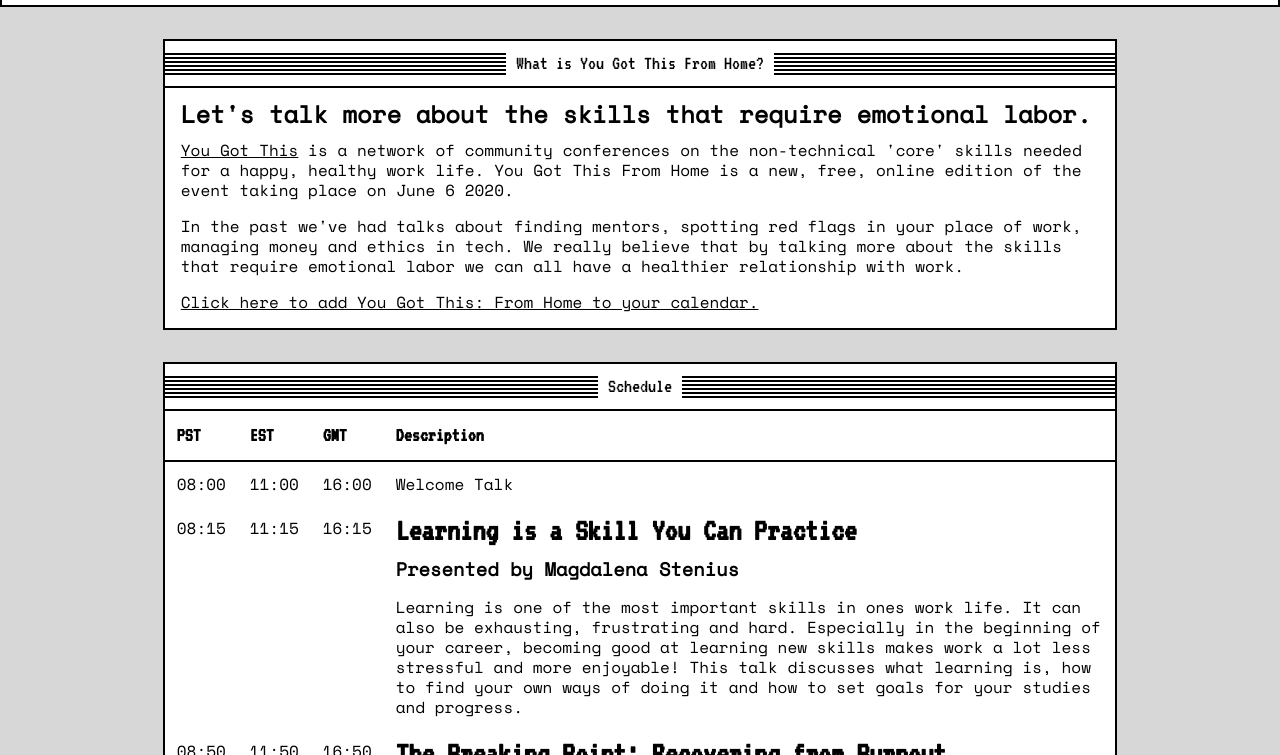
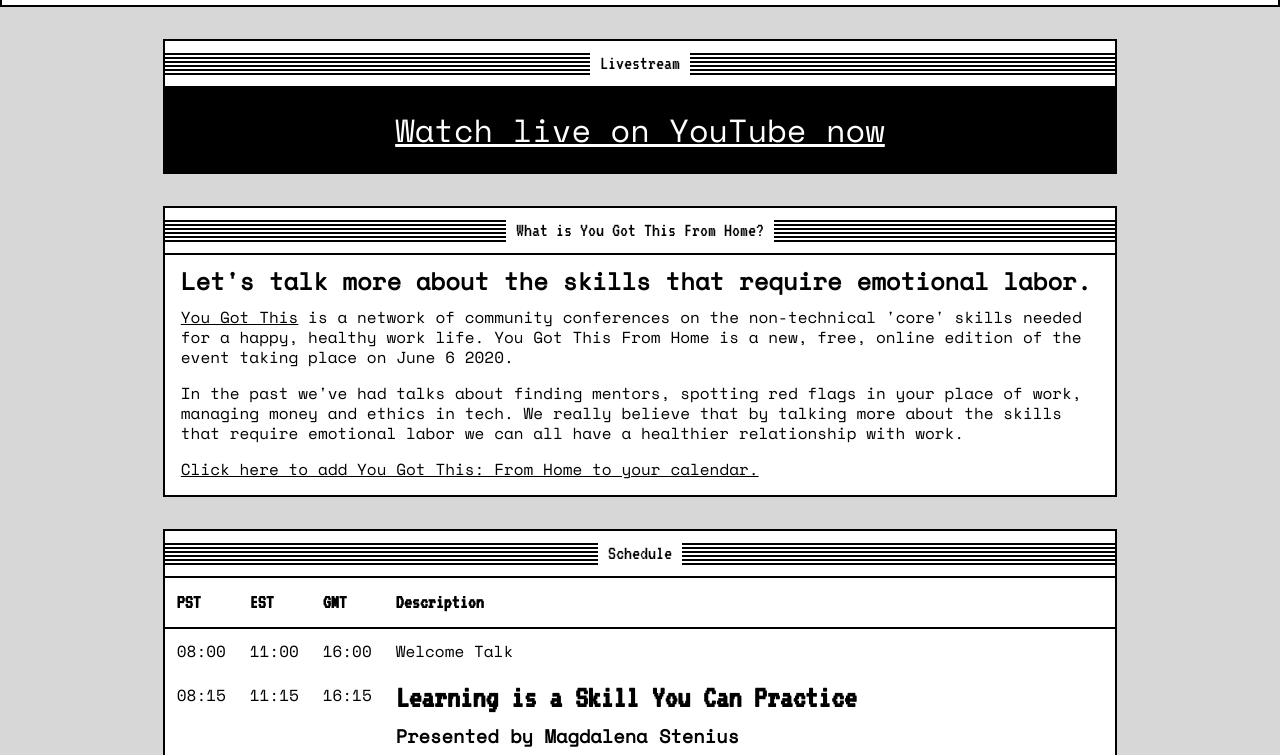
Before and after one commit to yougotthisconf/2020.home.yougotthis.io, a website: page index.html in a window 1280 px wide. Shown: the part 45-800 px from the top of the page. Drawn offline with nearby package versions, Linux system fonts and the light colour scheme.

Commit message:
Add livestreaming link

```diff
--- a/assets/style.css
+++ b/assets/style.css
@@ -255,12 +255,30 @@
     margin-top: 1em;
 }
 
+#stream .content {
+    padding: 0;
+}
+
+#stream a {
+    background: black;
+    color: white;
+    width: 100%;
+    display: block;
+    text-align: center;
+    padding: 1em;
+    font-size: 2em;
+}
+
 @media screen and (max-width: 800px) {
     .sponsor img {
         max-height: 90px;
         width: auto;
         margin: 0 auto;
         display: block;
+    }
+    #stream a {
+        line-height: 1.5;
+        font-size: 1.5rem;
     }
 }
 
--- a/index.html
+++ b/index.html
@@ -24,6 +24,14 @@
         </div>
     </header>
     <div class="wrapper">
+        <section id="stream">
+            <div class="top">
+                <span>Livestream</span>
+            </div>
+            <div class="content">
+                <a href="https://youtu.be/_S5dhQXQntk">Watch live on YouTube now</a>
+            </div>
+        </section>
         <section id="intro">
             <div class="top">
                 <span>What is You Got This From Home?</span>
```
